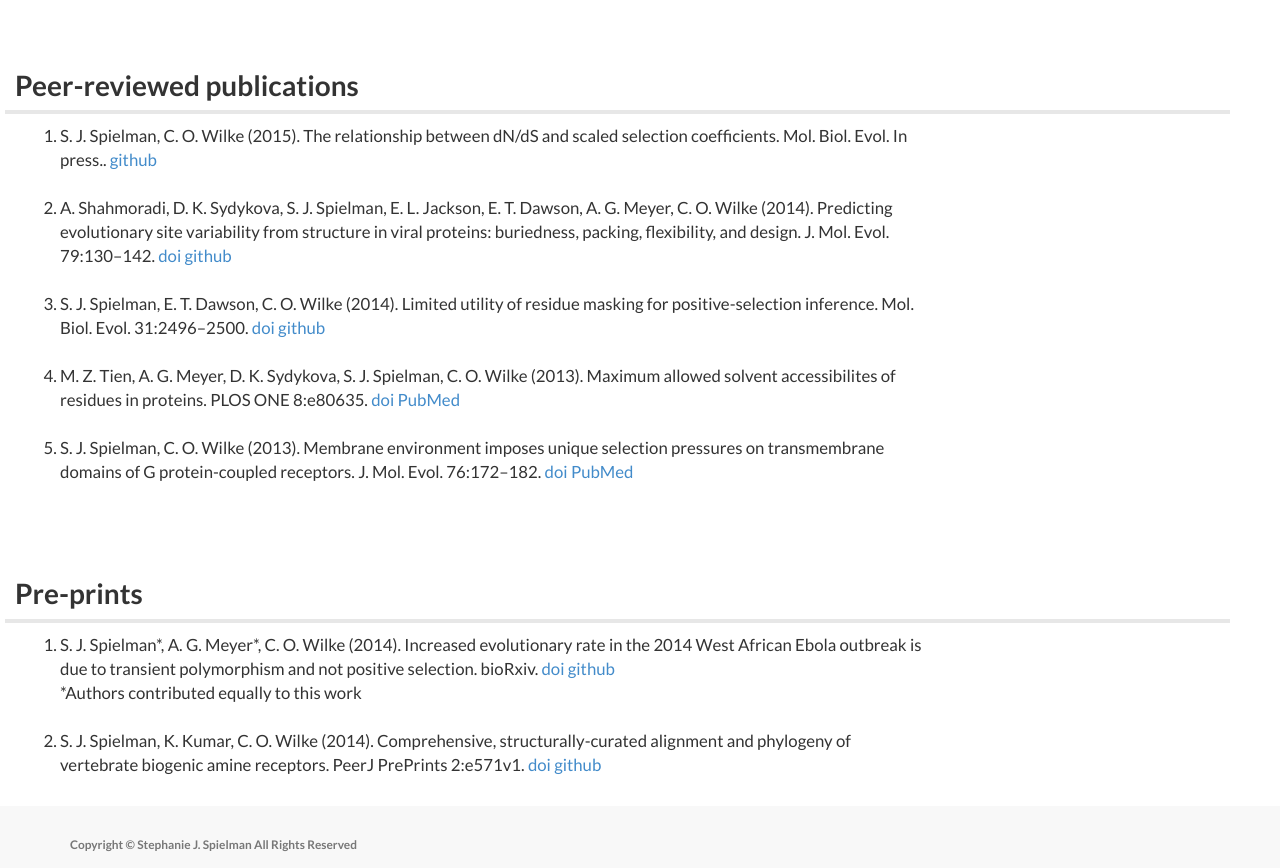
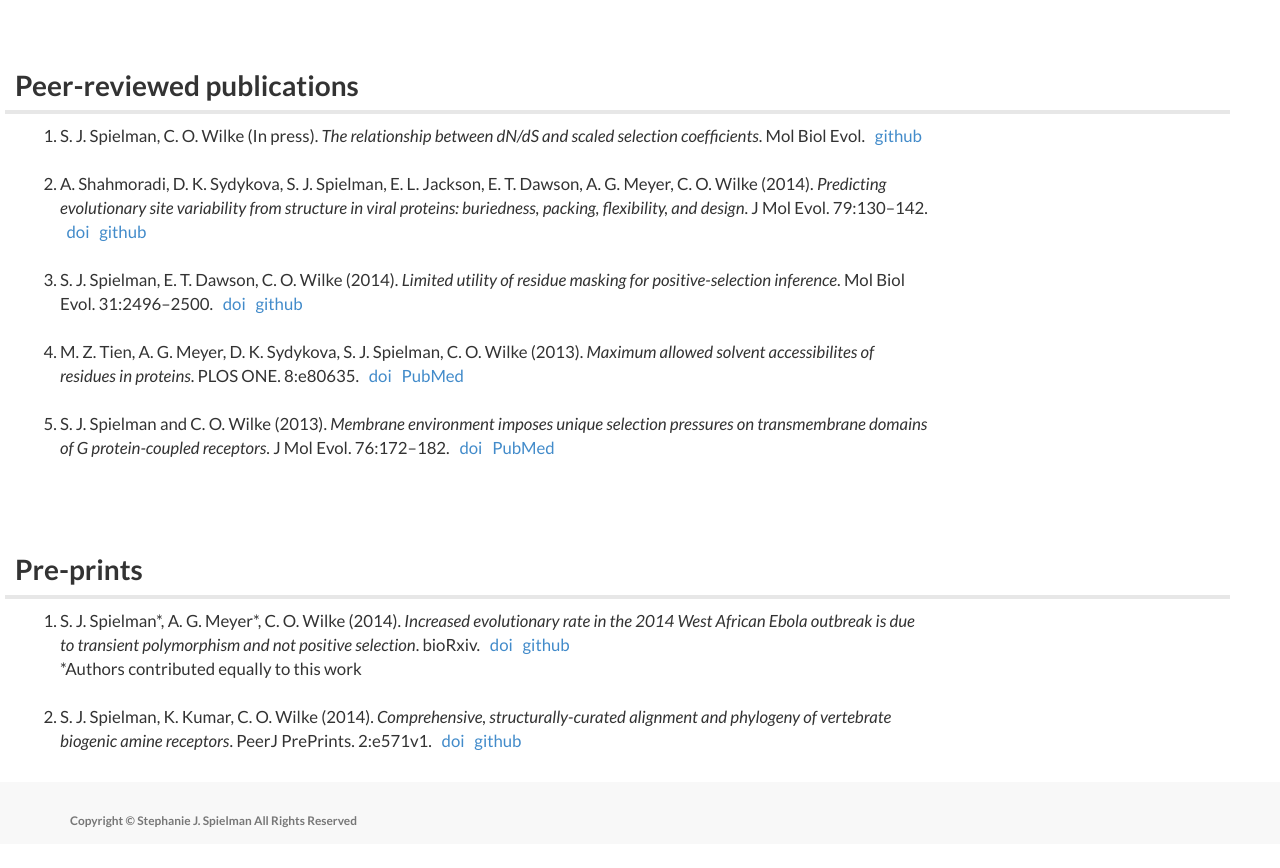
Before and after one commit to sjspielman/sjspielman.github.io, a Jekyll site: the page built from publications.html, in a window 1280 px wide and 1077 px high. Shown: the part 209-1077 px from the top of the window. Built offline with Jekyll 4.4.1, drawn with Linux system fonts in a browser that asks for light colours.

Commit message:
italicized article title

```diff
--- a/_data/preprints.yml
+++ b/_data/preprints.yml
@@ -1,7 +1,7 @@
 - author: "S. J. Spielman*, A. G. Meyer*, C. O. Wilke"
   year: 2014
   title: Increased evolutionary rate in the 2014 West African Ebola outbreak is due to transient polymorphism and not positive selection
-  ref: "bioRxiv"
+  journal: "bioRxiv"
   doi: 10.1101/011429
   github: https://github.com/wilkelab/EBOV_H1N1
   misc: "*Authors contributed equally to this work"
@@ -9,6 +9,7 @@
 - author: S. J. Spielman, K. Kumar,  C. O. Wilke
   year: 2014
   title: Comprehensive, structurally-curated alignment and phylogeny of vertebrate biogenic amine receptors
-  ref: "PeerJ PrePrints 2:e571v1"
+  journal: "PeerJ PrePrints"
+  ref: "2:e571v1"
   doi: peerj.preprints.571v1
   github: https://github.com/sjspielman/amine_receptors
--- a/_data/publications.yml
+++ b/_data/publications.yml
@@ -1,21 +1,24 @@
 - author: S. J. Spielman, C. O. Wilke
-  year: 2015
+  year: In press
   title: "The relationship between dN/dS and scaled selection coefficients"
-  ref: "Mol. Biol. Evol. In press."
+  journal: "Mol Biol Evol"
+  ref:
   github: https://github.com/clauswilke/Omega_Mutsel
-
 
 - author: A. Shahmoradi, D. K. Sydykova, S. J. Spielman, E. L. Jackson, E. T. Dawson, A. G. Meyer, C. O. Wilke
   year: 2014
   title: "Predicting evolutionary site variability from structure in viral proteins: buriedness, packing, flexibility, and design"
-  ref: "J. Mol. Evol. 79:130–142"
+  journal: "J Mol Evol"
+  ref: "79:130–142"
   doi: 10.1007/s00239-014-9644-x
   github: https://github.com/clauswilke/structural_prediction_of_ER
+
 
 - author: S. J. Spielman, E. T. Dawson, C. O. Wilke
   year: 2014
   title: Limited utility of residue masking for positive-selection inference
-  ref: "Mol. Biol. Evol. 31:2496–2500"
+  journal: "Mol Biol Evol"
+  ref: "31:2496–2500"
   doi: 10.1093/molbev/msu183
   github: https://github.com/sjspielman/alignment_filtering
 
@@ -23,13 +26,15 @@
 - author: M. Z. Tien, A. G. Meyer, D. K. Sydykova, S. J. Spielman, C. O. Wilke
   year: 2013
   title: Maximum allowed solvent accessibilites of residues in proteins
-  ref: "PLOS ONE 8:e80635"
+  journal: "PLOS ONE"
+  ref: "8:e80635"
   doi: 10.1371/journal.pone.0080635
   pmcid: PMC3836772
 
-- author: S. J. Spielman, C. O. Wilke
+- author: S. J. Spielman and C. O. Wilke
   year: 2013
   title: Membrane environment imposes unique selection pressures on transmembrane domains of G protein-coupled receptors
-  ref: "J. Mol. Evol. 76:172–182"
+  journal: "J Mol Evol"
+  ref: "76:172–182"
   doi: 10.1007/s00239-012-9538-8
   pmcid: PMC3712645
--- a/publications.html
+++ b/publications.html
@@ -13,15 +13,18 @@ permalink: /publications/
 
     {% for pub in site.data.publications %}
       <li>
-        {{ pub.author }} ({{ pub.year }}). {{ pub.title }}. {{ pub.ref }}.
+        {{ pub.author }} ({{ pub.year }}). <i>{{ pub.title }}</i>. {{ pub.journal }}.
+        {% if pub.ref %}
+            {{pub.ref}}.
+        {% endif %}
         {% if pub.doi %}
-          <a href="http://dx.doi.org/{{ pub.doi }}">doi</a>
+          <a href="http://dx.doi.org/{{ pub.doi }}">&nbsp doi</a>
         {% endif %}
         {% if pub.pmcid %}
-          <a href="http://www.ncbi.nlm.nih.gov/pmc/articles/{{ pub.pmcid }}">PubMed </a>
+          <a href="http://www.ncbi.nlm.nih.gov/pmc/articles/{{ pub.pmcid }}">&nbsp PubMed</a>
         {% endif %}
         {% if pub.github %}
-          <a href="{{ pub.github }}">github</a>
+          <a href="{{ pub.github }}">&nbsp github</a>
         {% endif %}
         {% if pub.misc %}
           <br />{{ pub.misc }}
@@ -42,15 +45,18 @@ permalink: /publications/
 
     {% for pub in site.data.preprints %}
       <li>
-        {{ pub.author }} ({{ pub.year }}). {{ pub.title }}. {{ pub.ref }}.
+        {{ pub.author }} ({{ pub.year }}). <i>{{ pub.title }}</i>. {{ pub.journal }}.
+        {% if pub.ref %}
+            {{pub.ref}}.
+        {% endif %}
         {% if pub.doi %}
-          <a href="http://dx.doi.org/{{ pub.doi }}">doi</a>
+          <a href="http://dx.doi.org/{{ pub.doi }}">&nbsp doi</a>
         {% endif %}
         {% if pub.pmcid %}
-          <a href="http://www.ncbi.nlm.nih.gov/pmc/articles/{{ pub.pmcid }}">PubMed </a>
+          <a href="http://www.ncbi.nlm.nih.gov/pmc/articles/{{ pub.pmcid }}">&nbsp PubMed</a>
         {% endif %}
         {% if pub.github %}
-          <a href="{{ pub.github }}">github</a>
+          <a href="{{ pub.github }}">&nbsp github</a>
         {% endif %}
         {% if pub.misc %}
           <br />{{ pub.misc }}
```
